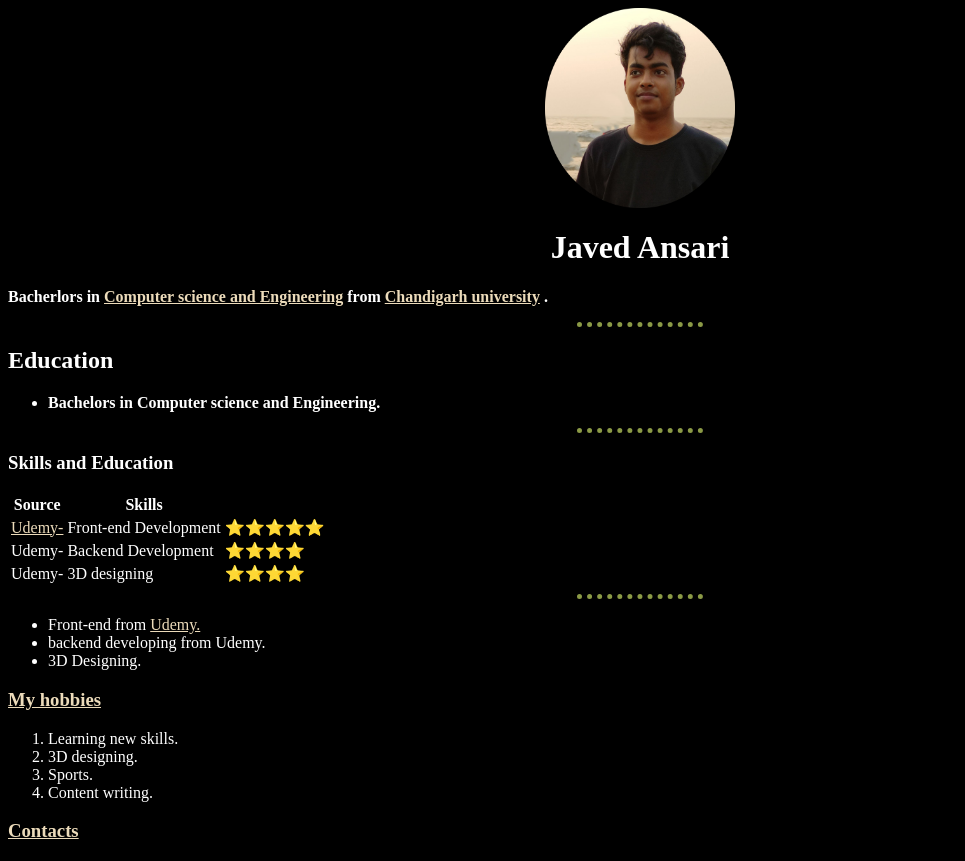
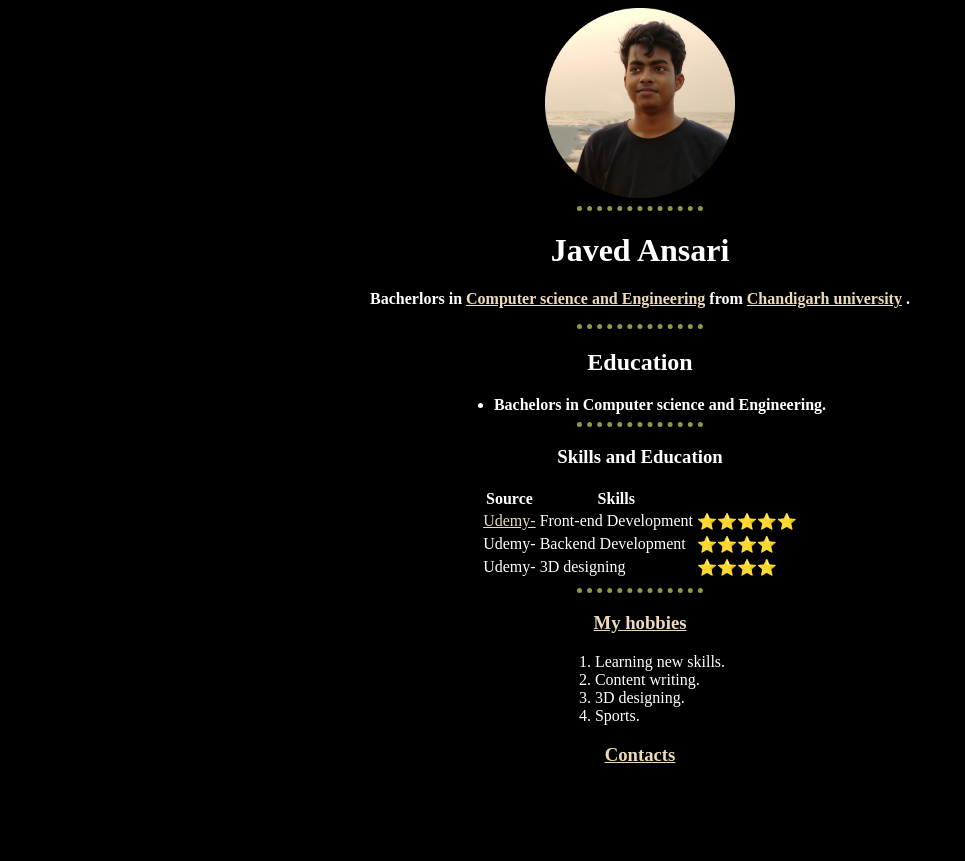
Before and after one commit to mdansarijaved/MyProfile, a plain HTML site: page index.html in a window 1280 px wide. Shown: the whole page, without its empty margins (0-965 px from the left). After the commit the page ends 800 px from the top, so only its background shows below. Drawn offline with Linux system fonts and the light colour scheme.

Commit message:
favicon update

```diff
--- a/css/styles.css
+++ b/css/styles.css
@@ -1,33 +1,88 @@
+/*********************************************TAG SELECTOR*****************************************************/
+
 body {
     background-color: #000000;
     color: white;
 }
-hr{
+
+hr {
     border-style: none;
     border-top: 5px;
     border-top-style: dotted;
-    color:#8B9A46 ;
+    color: #8B9A46;
+    size: 3px;
     width: 10%;
 }
-a{
+
+
+a {
     color: #ECDBBA;
 }
-img{
+
+img {
     display: flex;
     margin-left: auto;
     margin-right: auto;
     width: 15%;
 }
-.hobbies{
+ul{
+    display: table;
+    margin: 0 auto;
+}
+ol{
+    display: table;
+    margin: 0 auto ;
+}
+
+
+
+/*****************************************************************CLASS SELECTOR***********************************************************/
+.heading{
+    text-align: center;
+}
+.heading:hover{
+    color: rgb(238, 225, 155);
+    font-size: 3em;
+}
+
+
+
+.hobbies {
+    list-style-position: inside;
+
+    text-align: center;
+
+}
+
+.heading2{
+    text-align: center;
+}
+.heading2:hover{
+    color: blanchedalmond;
+    font-size: 2em;
+}
+.heading3{
+    text-align: center;
+
+}
+.heading3:hover{
+    color: blanchedalmond;
+    font-size: 2em;
+}
+
+
+
+.middle {
     text-align: center;
     list-style-position: inside;
+}
 
+.para1{
+    text-align: center;
 }
-ol.center li{
-    text-align: left;
-    margin-left: 45%;
+
+.table
+{
+   margin-left: auto;
+   margin-right: auto;
 }
-.middle{
-    text-align: center;
-    list-style-position : inside;
-}
--- a/index.html
+++ b/index.html
@@ -4,24 +4,25 @@
     <meta charset="UTF-8">
     <meta http-equiv="X-UA-Compatible" content="IE=edge">
     <meta name="Description" content="Javed Ansari is a backend developer from mumbai.">
-    <title>Javed's website</title>
+    <title>Javed Ansari</title>
    <link rel="stylesheet" href="css/styles.css">
+   <link rel="Icon" href="favicon.ico">
 </head>
 
 <body>
-    <img src="krita-modified.png" alt="Javed's image"  height="200">
-
-    <h1 align="center">Javed Ansari</h1>
-    <p><b>Bacherlors in <a href="https://en.wikipedia.org/wiki/Computer_science_and_engineering">Computer science and Engineering</a> from <a href="https://www.cuchd.in/">Chandigarh university</a> .</b></p>
+    <img src="krita-modified.png" alt="Javed's image">
     <hr>
-    <h2>Education</h2>
+    <h1 class="heading">Javed Ansari</h1>
+    <p class="para1"><b>Bacherlors in <a href="https://en.wikipedia.org/wiki/Computer_science_and_engineering">Computer science and Engineering</a> from <a href="https://www.cuchd.in/">Chandigarh university</a> .</b></p>
+    <hr>
+    <h2 class="heading2">Education</h2>
     <!-- This is just a try  -->
-    <ul>
+    <ul class="ul-center">
         <li><b>Bachelors in Computer science and Engineering.</b></li>
     </ul>
-    <hr size="3">
-    <h3>Skills and Education</h3>
-    <table>
+    <hr >
+    <h3 class="heading3">Skills and Education</h3>
+    <table class="table">
         <thead>
             <tr>
                 <th>Source</th>
@@ -54,19 +55,15 @@
 
     </table>
    <hr size="3">
-    <ul>
-        <li>Front-end from <a href="https://www.udemy.com/">Udemy.</a></li>
-        <li>backend developing from Udemy.</li>
-        <li>3D Designing.</li>
-    </ul>
-    <h3><a href="hobbies.html">My hobbies</a></h3>
-    <ol>
+
+    <h3 class="heading3"><a href="hobbies.html">My hobbies</a></h3>
+    <ol class="ol-center">
         <li>Learning new skills.</li>
+        <li>Content writing.</li>
         <li>3D designing.</li>
         <li>Sports.</li>
-        <li>Content writing.</li>
     </ol>
-    <h3><a href="contacts.html">Contacts</a></h3>
+    <h3 class="heading3"><a href="contacts.html">Contacts</a></h3>
   <!-- <contact-s><a href="https://www.linkedin.com/in/javed-ansari-477a97224/">Linkedin</a></contact-s> -->
 </body>
 </html>
```
Also changed, not shown: favicon.ico (added). Lines whose indentation alone changed are shown as unchanged.
